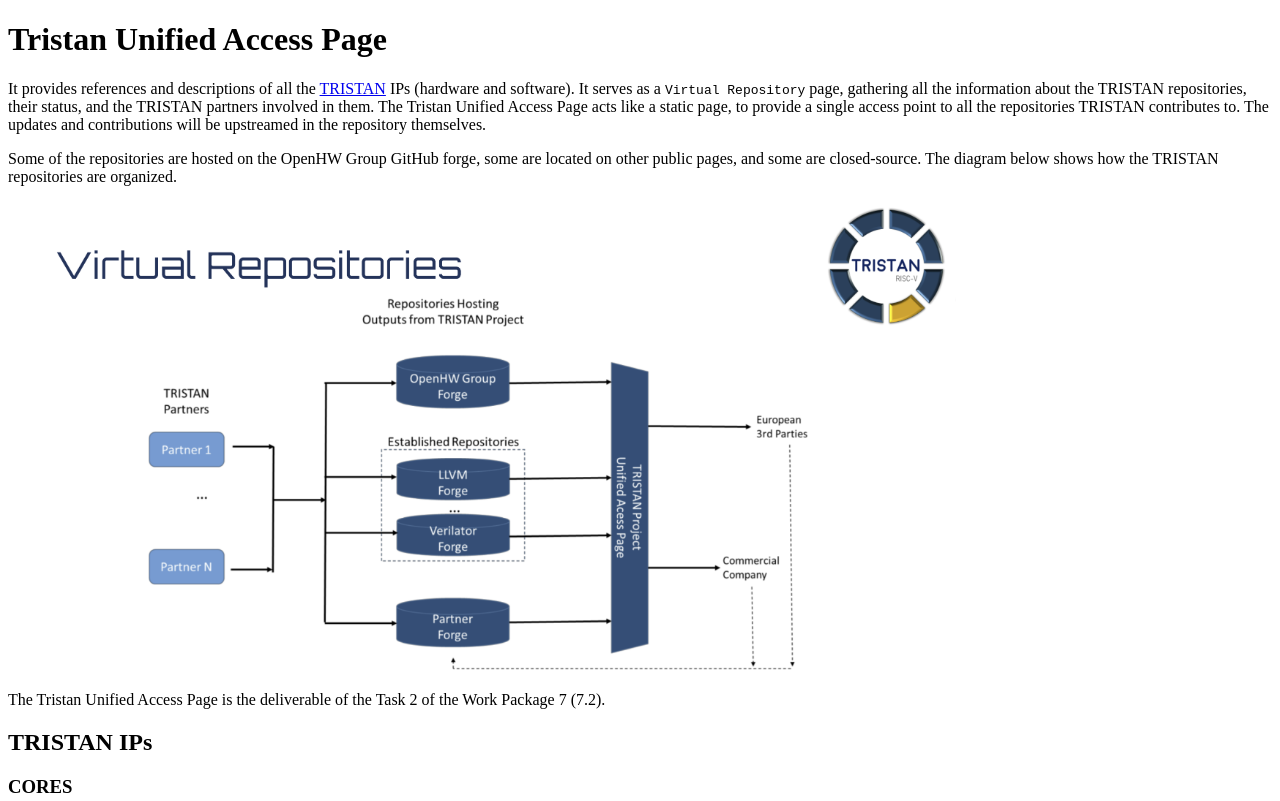
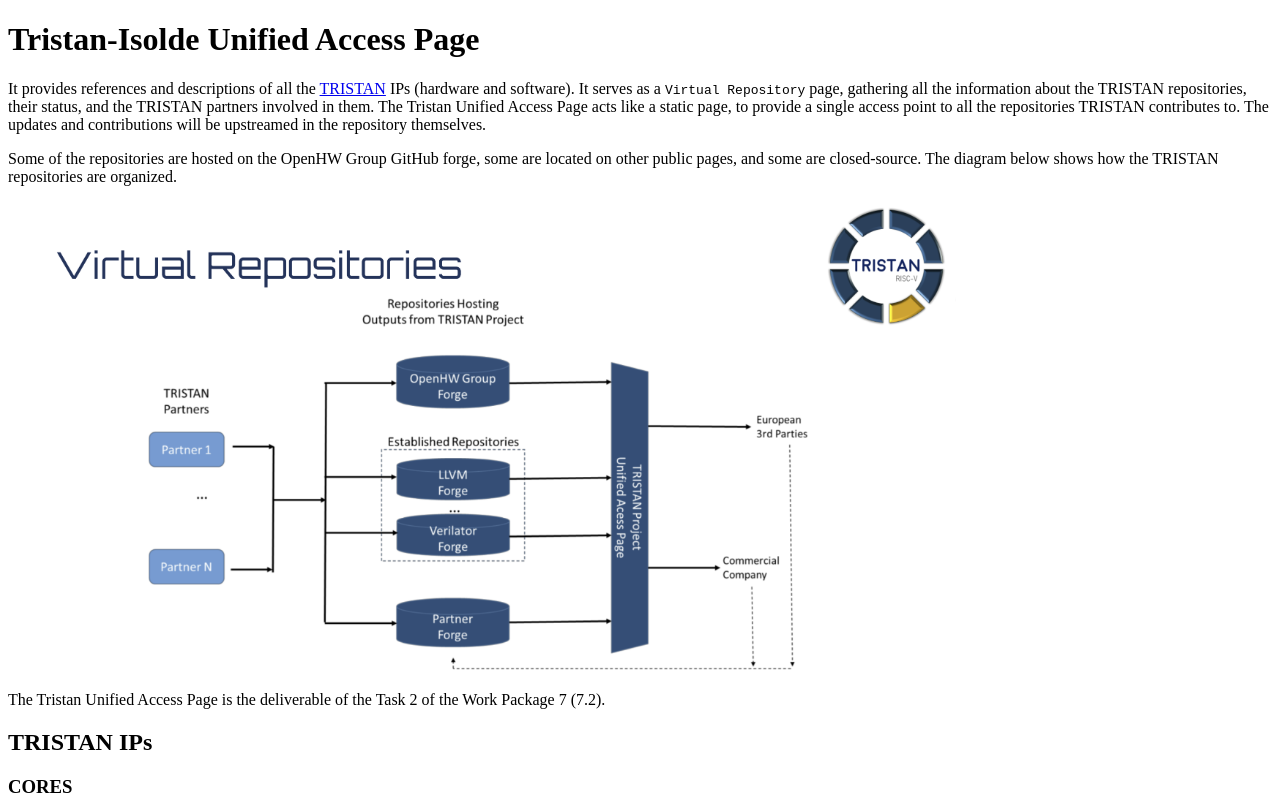
Before and after one commit to openhwgroup/tristan-isolde-unified-access-page, a plain HTML site: page tristan-isolde-unified-access-page.html in a window 1280 px wide. Shown: the top 801 px of the page. Drawn offline with Linux system fonts and the light colour scheme.

Commit message:
fix broken link (#53)
* renamed file

* fix link

* update title

```diff
--- a/tristan-unified-access-page.html
+++ b/tristan-isolde-unified-access-page.html
@@ -46,7 +46,7 @@
 </head>
 <body>
 
-<h1 id="tristan-unified-access-page">Tristan Unified Access Page</h1>
+<h1 id="tristan-unified-access-page">Tristan-Isolde Unified Access Page</h1>
 <p>It provides references and descriptions of all the <a href="https://tristan-project.eu/">TRISTAN</a> IPs (hardware and software).
 It serves as a <code>Virtual Repository</code> page, gathering all the information about the TRISTAN repositories, their status,
 and the TRISTAN partners involved in them.
```
Also changed, not shown: 1 other file.
